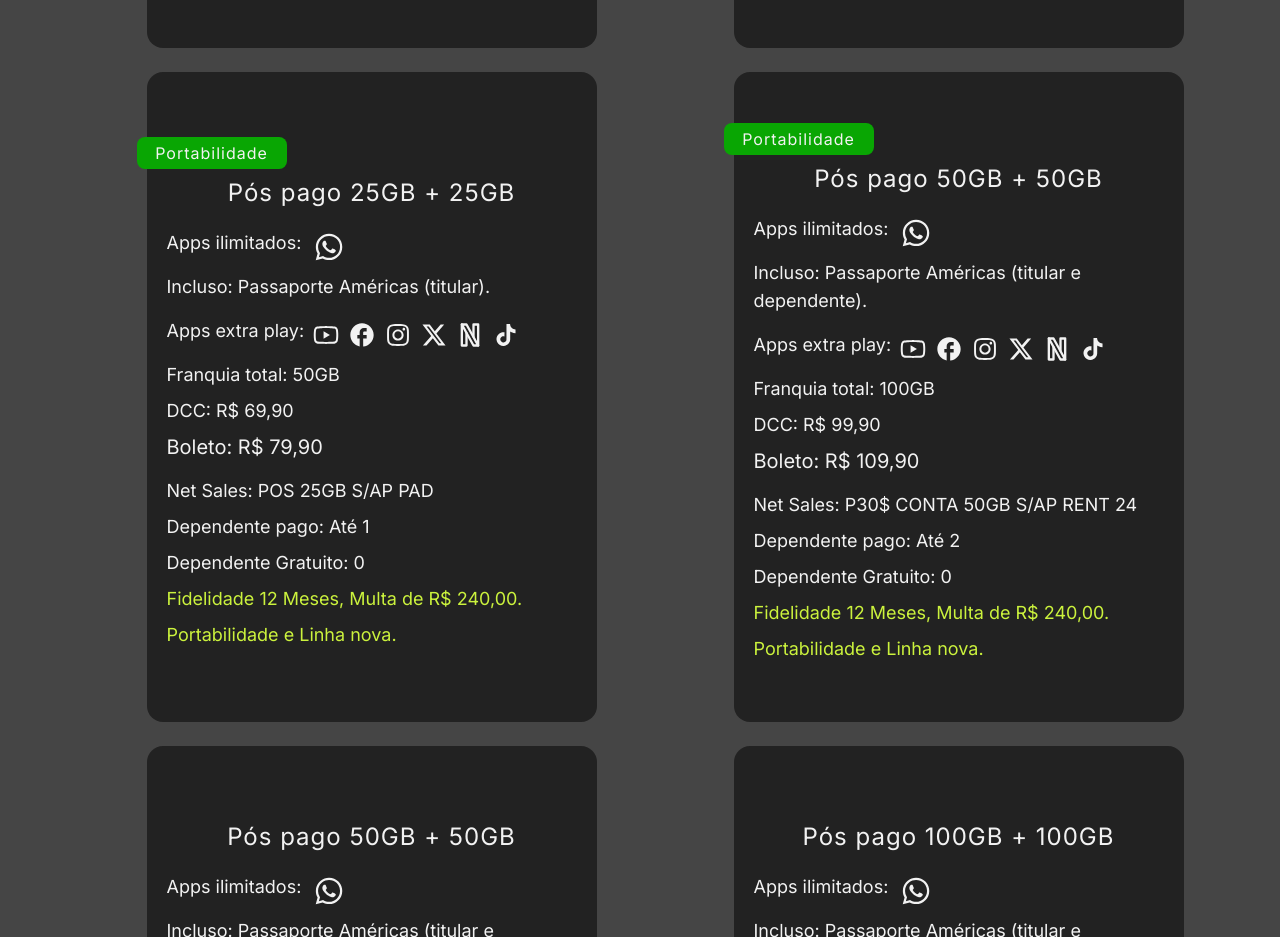
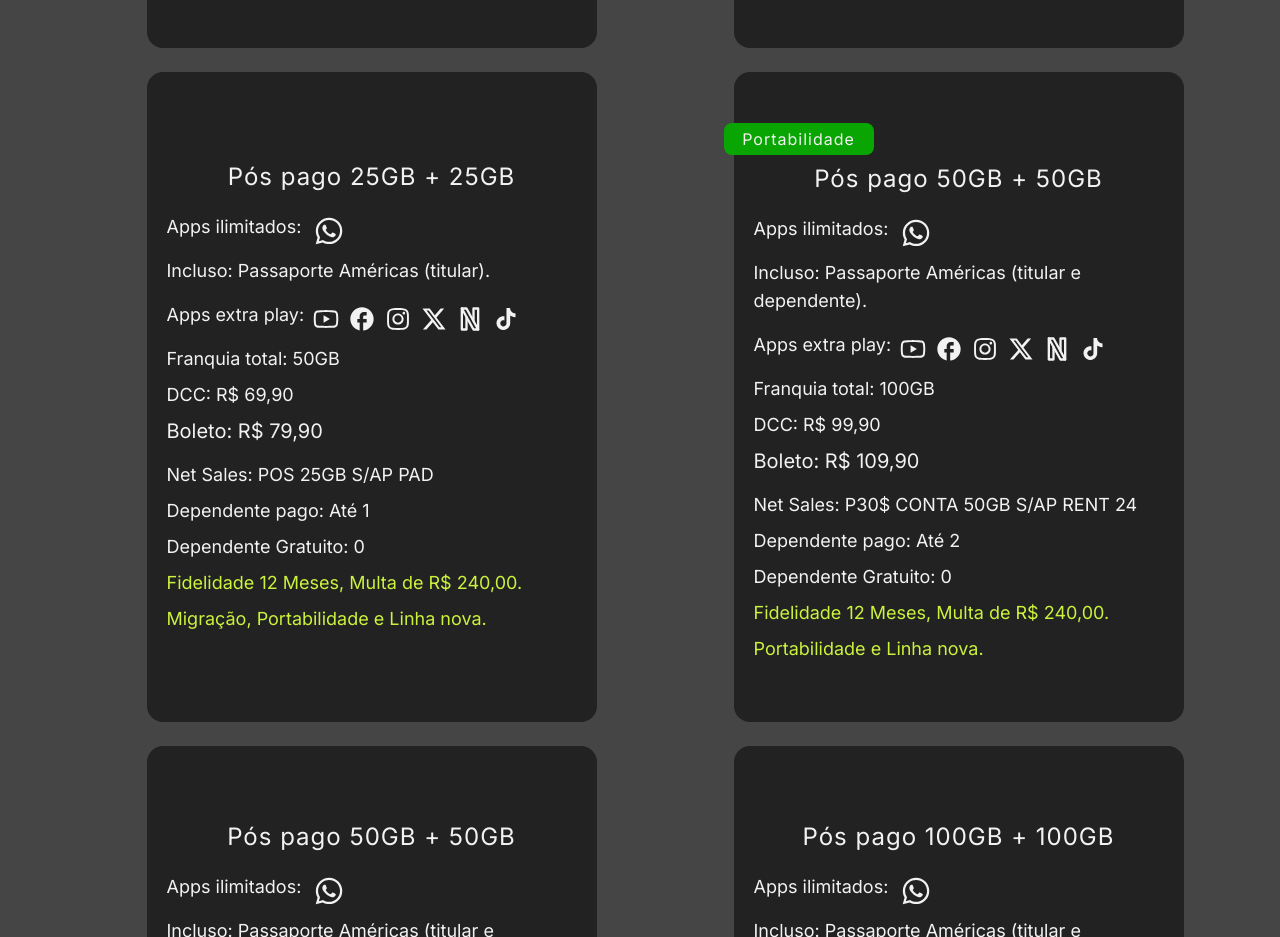
Before and after one commit to Alvaro-Sales/plataforma-sales, a Next.js app: page /movel in a window 1280 px wide. Shown: the part 1400-2337 px from the top of the page. Built offline with nearby package versions, Linux system fonts and the light colour scheme.

Commit message:
Update page.js
CORREÇÃO DO VALOR DO PLANO MÓVEL PÓS PAGO DE 25GB + 25GB

```diff
--- a/src/app/movel/page.js
+++ b/src/app/movel/page.js
@@ -132,7 +132,6 @@ const MobilePage = () => {
 
                         {/* --------------- Card 5 ---------------- */}
                         <CardMobile
-                            categoria="Portabilidade"
                             nomePlano="Pós pago 25GB + 25GB"
                             incluso="Incluso: Passaporte Américas (titular)."
                             franquia="Franquia total: 50GB"
@@ -142,7 +141,7 @@ const MobilePage = () => {
                             dependentePago="Dependente pago: Até 1"
                             dependenteGratis="Dependente Gratuito: 0"
                             fidelidade="Fidelidade 12 Meses, Multa de R$ 240,00."
-                            modalidade="Portabilidade e Linha nova."
+                            modalidade="Migração, Portabilidade e Linha nova."
                         />
 
                         {/* --------------- Card 6 ---------------- */}
```
